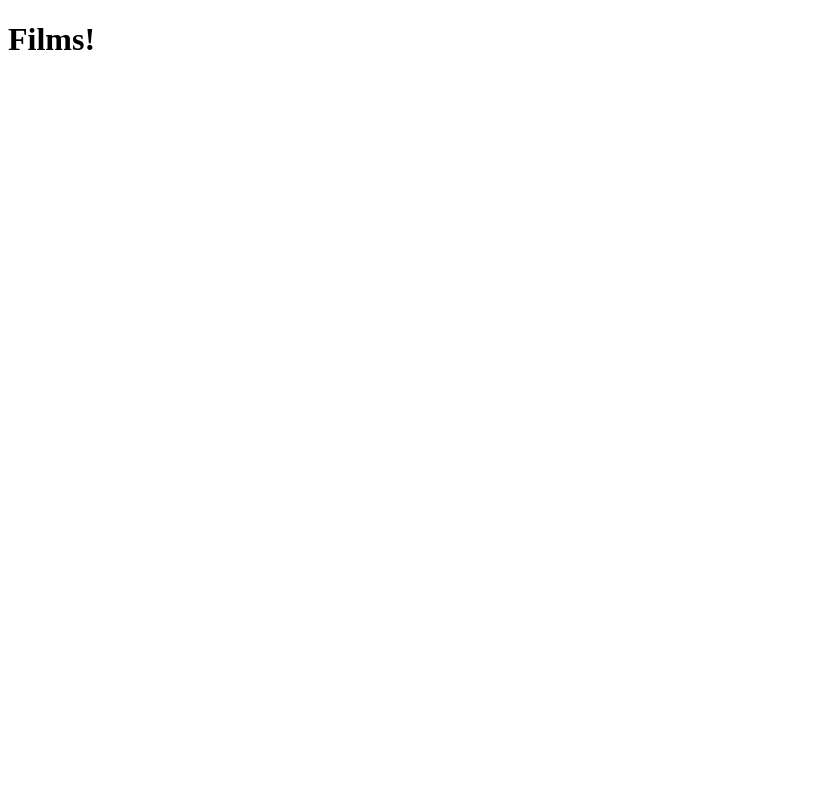
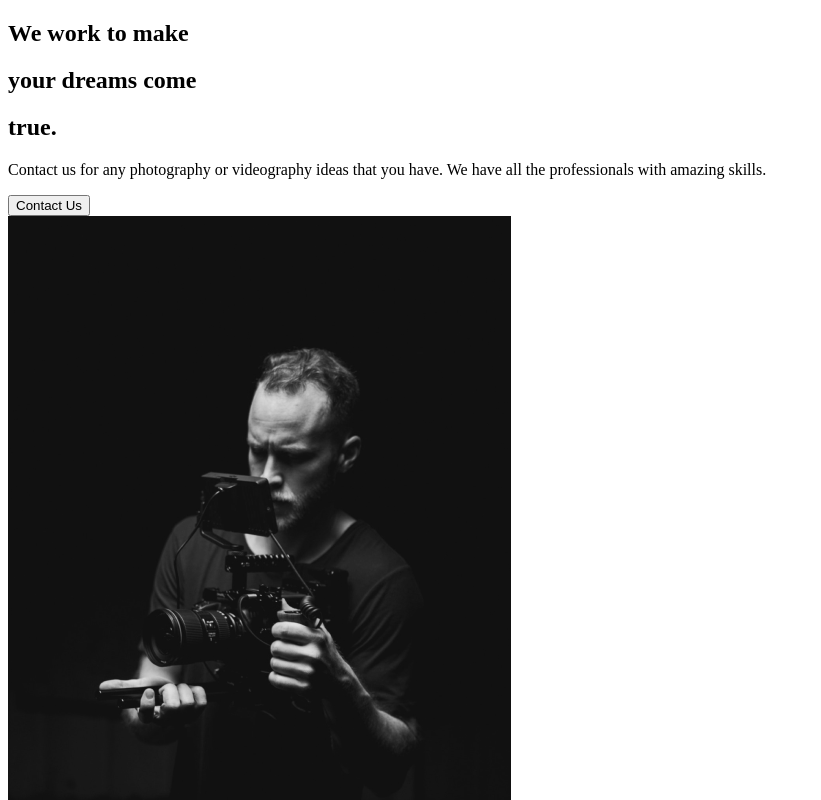
Before and after one commit to Hakobjanov/capture, a React (Create React App) app: page / in a window 1280 px wide. Shown: the top 800 px of the page, without its empty margins (0-821 px from the left). Built offline with nearby package versions, Linux system fonts and the light colour scheme.

Commit message:
add AboutUs mark-up

```diff
--- a/src/App.js
+++ b/src/App.js
@@ -1,9 +1,10 @@
 import React from "react";
+import AboutUs from "./pages/AboutUs";
 
 function App() {
   return (
-    <div className="App">
-      <h1>Films!</h1>
+    <div>
+      <AboutUs />
     </div>
   );
 }
--- /dev/null
+++ b/src/components/AboutSection.js
@@ -0,0 +1,34 @@
+import React from "react";
+import home1 from "../img/home1.png";
+
+const AboutSection = () => {
+  return (
+    <div>
+      <div className="description">
+        <div className="title">
+          <div className="hide">
+            <h2>We work to make</h2>
+          </div>
+          <div className="hide">
+            <h2>
+              your <span>dreams</span> come{" "}
+            </h2>
+          </div>
+          <div className="hide">
+            <h2>true.</h2>
+          </div>
+        </div>
+        <p>
+          Contact us for any photography or videography ideas that you have. We
+          have all the professionals with amazing skills.
+        </p>
+        <button>Contact Us</button>
+      </div>
+      <div className="image">
+        <img src={home1} alt="Man with the camera" />
+      </div>
+    </div>
+  );
+};
+
+export default AboutSection;
--- /dev/null
+++ b/src/pages/AboutUs.js
@@ -0,0 +1,12 @@
+import React from "react";
+import AboutSection from "../components/AboutSection";
+
+const AboutUs = () => {
+  return (
+    <div>
+      <AboutSection />
+    </div>
+  );
+};
+
+export default AboutUs;
```
Also changed, not shown: 1 other file (tests, documents, lock files or other folders).
